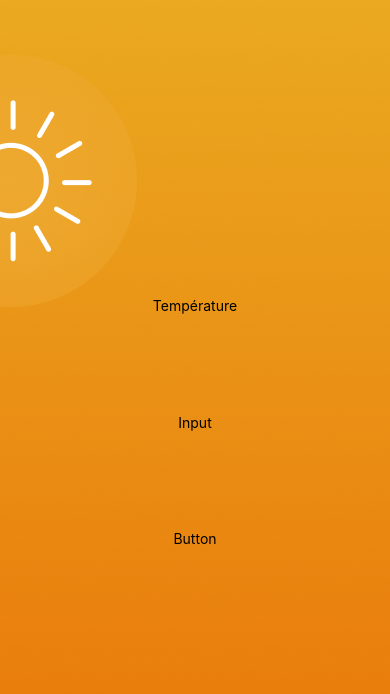
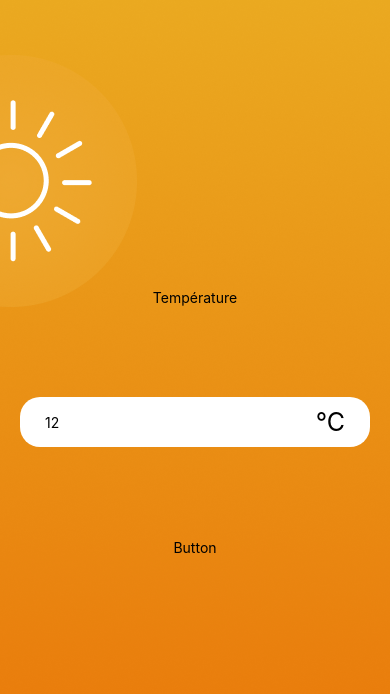
Before and after one commit to HugoMouchon/Temperature-Converter-App-react-native, a React Native app: screen / in a window 390 px wide. Shown: the top 694 px of the page. Built offline with nearby package versions, Linux system fonts and the light colour scheme.

Commit message:
Développement du composant Input

```diff
--- a/App.js
+++ b/App.js
@@ -2,13 +2,14 @@
 import { ImageBackground, StyleSheet, Text, View } from 'react-native';
 import { s } from "./App.style";
 import hotBackground from "./assets/hot.png";
+import { InputTemperature } from './components/InputTemperature/InputTemperature';
 
 export default function App() {
   return (
     <ImageBackground source={hotBackground} style={s.container}>
       <View style={s.workspace}>
         <View><Text>Température</Text></View>
-        <View><Text>Input</Text></View>
+        <InputTemperature defaultValue={"12"} />
         <View><Text>Button</Text></View>
       </View>
     </ImageBackground>
--- a/App.style.js
+++ b/App.style.js
@@ -4,6 +4,7 @@
     container: {
         flex: 1,
         justifyContent: "center",
+        padding: 20,
     },
     workspace: {
         height: 450,
--- /dev/null
+++ b/components/InputTemperature/InputTemperature.jsx
@@ -0,0 +1,17 @@
+import { TextInput, Text, View } from "react-native";
+import { s } from "./InputTemperature.style";
+
+export function InputTemperature({ defaultValue }) {
+    return (
+        <View style={s.container}>
+            <TextInput
+                style={s.input}
+                placeholder="Tape une temperature"
+                keyboardType="numeric"
+                maxLength={4}
+                defaultValue={defaultValue}
+            />
+            <Text style={s.unit}>°C</Text>
+        </View>
+    );
+}
--- /dev/null
+++ b/components/InputTemperature/InputTemperature.style.js
@@ -0,0 +1,24 @@
+import { StyleSheet } from "react-native";
+
+const s = StyleSheet.create({
+    container: {
+        alignSelf: "stretch",
+        justifyContent: "center",
+    },
+
+    input: {
+        backgroundColor: 'white',
+        borderRadius: 20,
+        height: 50,
+        paddingLeft: 25,
+    },
+
+    unit: {
+        position: "absolute",
+        fontSize: 25,
+        alignSelf: "flex-end",
+        paddingRight: 25,
+    }
+})
+
+export { s };
```
